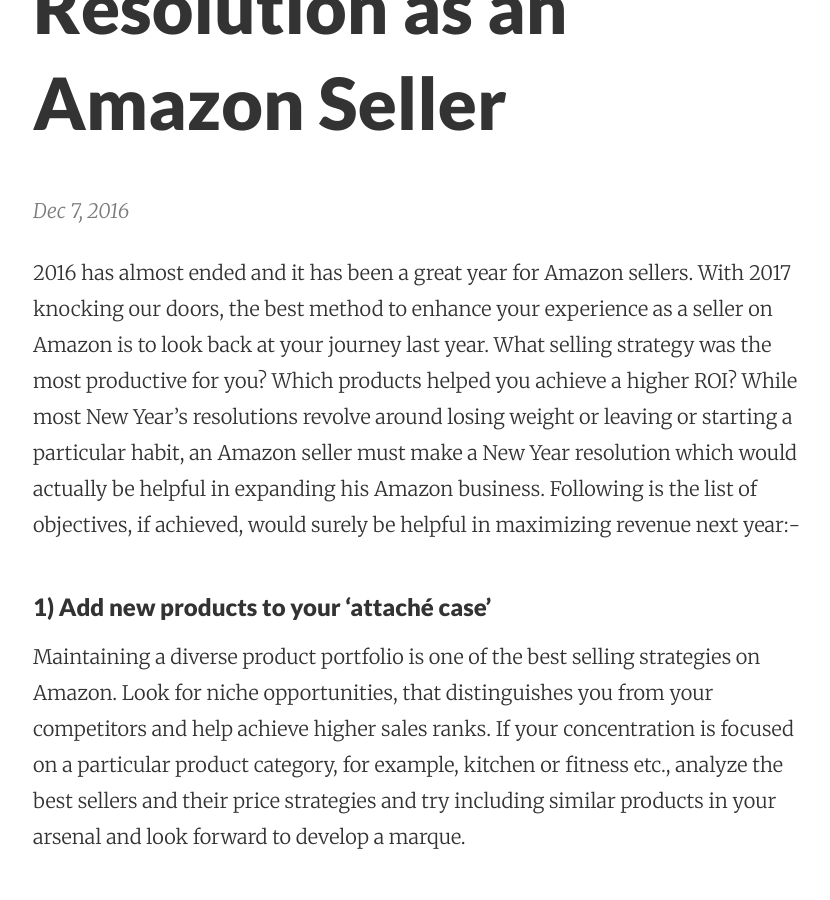
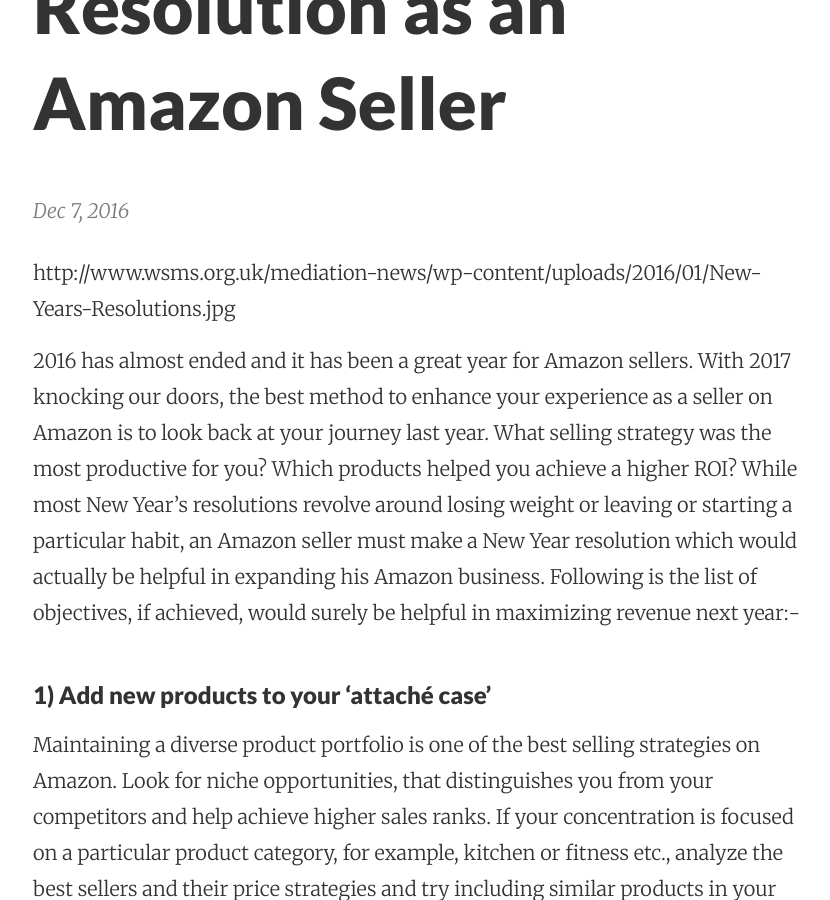
Before and after one commit to mattmikaelson/mattmikaelson.github.io, a Jekyll site: the page built from _posts/2016-12-07-what-is-your-new-year-resolution-as-an-amazon-seller.markdown, in a window 1280 px wide and 900 px high, scrolled down 340 px. Shown: the whole window, without its empty margins (223-1053 px from the left). Built offline with Jekyll 4.4.1, drawn with Linux system fonts in a browser that asks for light colours; part of the change alters nothing that is shown.

Commit message:
Post update: What is your New Year Resolution as an Amazon Seller

```diff
--- a/_posts/2016-12-07-what-is-your-new-year-resolution-as-an-amazon-seller.markdown
+++ b/_posts/2016-12-07-what-is-your-new-year-resolution-as-an-amazon-seller.markdown
@@ -5,6 +5,8 @@ layout: post
 tags: [Amazon, Amazon, Sellers, Amazon, Selling, Selling, on, Amazon, Amazon, Tracker, Amazon, Market, Research]
 categories: [Amazon_Sales]
 ---
+http://www.wsms.org.uk/mediation-news/wp-content/uploads/2016/01/New-Years-Resolutions.jpg
+
 2016 has almost ended and it has been a great year for Amazon sellers. With 2017 knocking our doors, the best method to enhance your experience as a seller on Amazon is to look back at your journey last year. What selling strategy was the most productive for you? Which products helped you achieve a higher ROI? While most New Year’s resolutions revolve around losing weight or leaving or starting a particular habit, an Amazon seller must make a New Year resolution which would actually be helpful in expanding his Amazon business. Following is the list of objectives, if achieved, would surely be helpful in maximizing revenue next year:-
 
 <h3>1) Add new products to your ‘attaché case’</h3>
```
